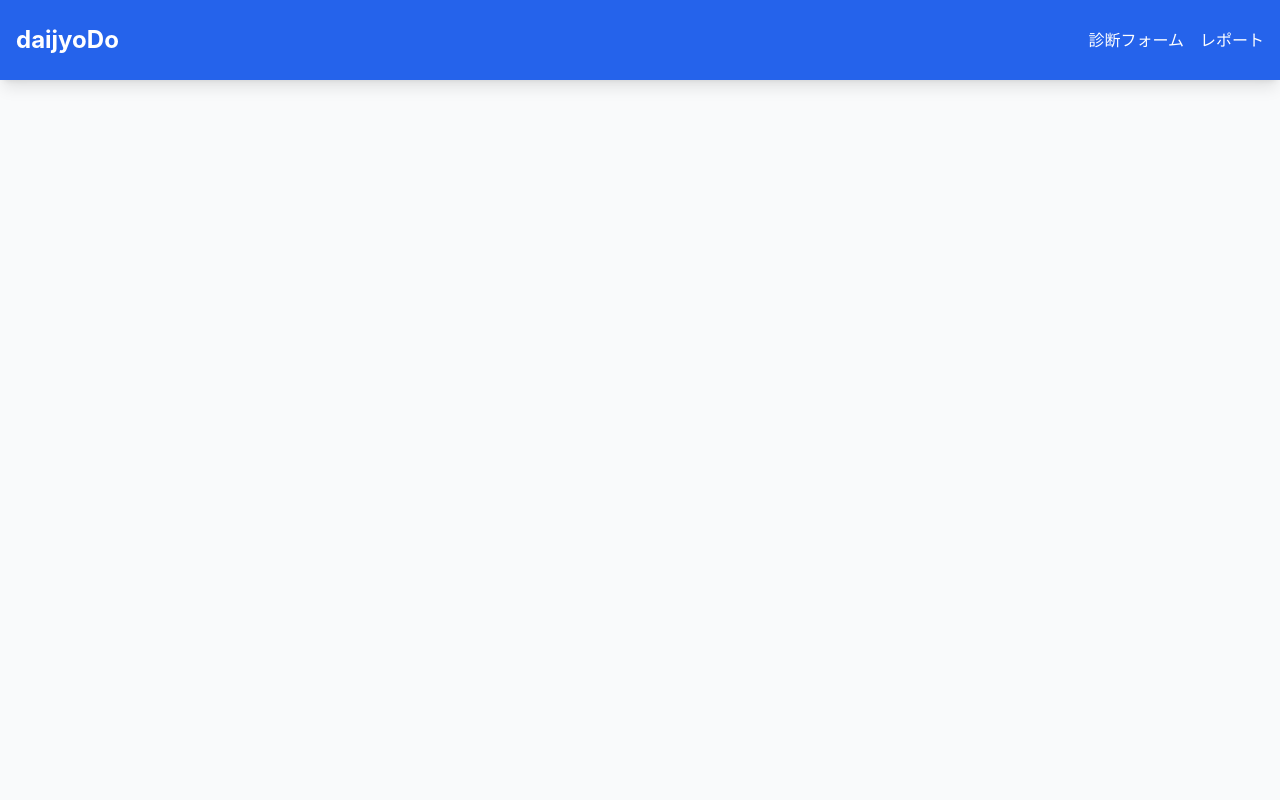
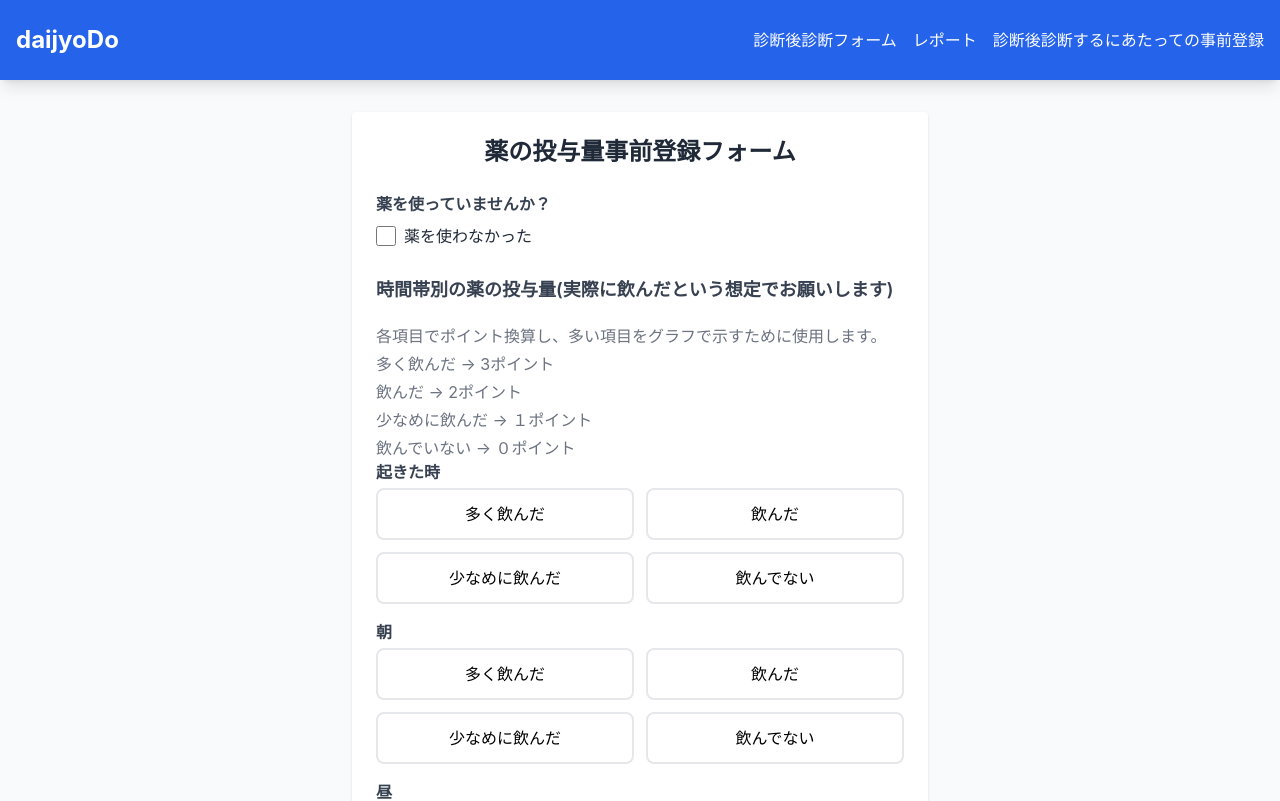
Before and after one commit to IkedasanNoMusoudo/taityoDo, a React (Vite) app: page /register in a window 1280 px wide. Before the commit this address had no page. Shown: the top 801 px of the page. Built offline with nearby package versions, Linux system fonts and the light colour scheme.

Commit message:
登録画面と診断評価のグラフの結果機能をポイント換算で一旦実装しました

```diff
--- a/src/App.tsx
+++ b/src/App.tsx
@@ -2,12 +2,15 @@ import { Routes, Route } from 'react-router-dom'
 import DiagnosisForm from './components/DiagnosisForm'
 import ReportView from './components/ReportView'
 import Layout from './components/Layout'
+import RegisterForm from './components/RegisterForm'
+
 
 function App() {
   return (
     <Layout>
       <Routes>
         <Route path="/" element={<DiagnosisForm />} />
+        <Route path="/register" element={<RegisterForm />} />
         <Route path="/report" element={<ReportView />} />
       </Routes>
     </Layout>
--- a/src/components/DiagnosisForm.tsx
+++ b/src/components/DiagnosisForm.tsx
@@ -123,6 +123,13 @@ const DiagnosisForm = () => {
             <h2 className="text-xl font-semibold text-gray-700 mb-4">
               1. 時間帯別の薬の投与量を記録してください
             </h2>
+            <div className='grid grid-rows-5 gap-1 mb-3'>
+              <p className="text-gray-500">各項目でポイント換算し、多い項目をグラフで示します。</p>
+              <p className="text-gray-500"> 多く飲んだ → 3ポイント</p>
+              <p className="text-gray-500">飲んだ → 2ポイント</p>
+              <p className="text-gray-500">少なめに飲んだ → １ポイント</p>
+              <p className="text-gray-500">飲んでいない → ０ポイント</p>
+            </div>
             {formData.skipMedication ? (
               <p className="text-gray-500 italic mb-4">
                 ※「薬を使わない」が選択されているため、入力できません。
@@ -214,8 +221,8 @@ const DiagnosisForm = () => {
             <button
               type="submit"
               disabled={
-                !formData.healthCondition &&
-                Object.values(formData.medicationLevel).some((v) => v === null)
+                !formData.healthCondition ||
+                (!formData.skipMedication && Object.values(formData.medicationLevel).some((v) => v === null))
               }
               className="w-full bg-blue-600 text-white py-4 px-6 rounded-lg font-semibold text-lg hover:bg-blue-700 disabled:bg-gray-300 disabled:cursor-not-allowed transition-colors"
             >
--- a/src/components/Layout.tsx
+++ b/src/components/Layout.tsx
@@ -16,10 +16,13 @@ const Layout = ({ children }: LayoutProps) => {
             </Link>
             <nav className="space-x-4">
               <Link to="/" className="hover:text-blue-200 transition-colors">
-                診断フォーム
+                診断後診断フォーム
               </Link>
               <Link to="/report" className="hover:text-blue-200 transition-colors">
                 レポート
+              </Link>
+              <Link to="/register" className="hover:text-blue-200 transition-colors">
+                診断後診断するにあたっての事前登録
               </Link>
             </nav>
           </div>
--- /dev/null
+++ b/src/components/RegisterForm.tsx
@@ -0,0 +1,173 @@
+import { useState } from 'react'
+import { useNavigate } from 'react-router-dom'
+import { DiagnosisData, MedicationLevel, TimeSlot } from '../types'
+
+const RegisterForm = () => {
+  const navigate = useNavigate()
+
+  const timeSlots: TimeSlot[] = ['起きた時', '朝', '昼', '夜', '寝る前']
+  const medicationLevels: MedicationLevel[] = ['多く飲んだ', '飲んだ', '少なめに飲んだ', '飲んでない']
+
+  const initialMedication = Object.fromEntries(
+    timeSlots.map((slot) => [slot, null])
+  ) as Record<TimeSlot, MedicationLevel | null>
+
+  const [formData, setFormData] = useState<DiagnosisData>({
+    medicationLevel: initialMedication,
+    healthCondition: null,
+    consultation: '',
+    timestamp: new Date().toISOString(),
+    tonyoUsed: false,
+    skipMedication: false
+  })
+
+  const [isModalOpen, setIsModalOpen] = useState(false)
+
+  const handleSubmit = (e: React.FormEvent) => {
+    e.preventDefault()
+
+    try {
+      const existingData = localStorage.getItem('diagnosisData')
+      const dataArray = existingData ? JSON.parse(existingData) : []
+      const newData = {
+        ...formData,
+        id: Date.now().toString()
+      }
+      dataArray.push(newData)
+      localStorage.setItem('diagnosisData', JSON.stringify(dataArray))
+
+      setIsModalOpen(true)
+      setFormData({
+        ...formData,
+        medicationLevel: initialMedication,
+        skipMedication: false,
+        timestamp: new Date().toISOString()
+      })
+    } catch (error) {
+      console.error("送信エラー:", error)
+    }
+  }
+
+  return (
+    <div className="max-w-xl mx-auto p-6 bg-white rounded shadow">
+      <h1 className="text-2xl font-bold text-gray-800 mb-6 text-center">
+        薬の投与量事前登録フォーム
+      </h1>
+
+      <form onSubmit={handleSubmit} className="space-y-6">
+        {/* 薬を使っていない */}
+        <div>
+          <label className="font-semibold text-gray-700">薬を使っていませんか？</label>
+          <div className="mt-2">
+            <label className="inline-flex items-center">
+              <input
+                type="checkbox"
+                checked={formData.skipMedication}
+                onChange={(e) => {
+                  const checked = e.target.checked
+                  setFormData((prev) => ({
+                    ...prev,
+                    skipMedication: checked,
+                    medicationLevel: checked ? initialMedication : prev.medicationLevel
+                  }))
+                }}
+                className="form-checkbox h-5 w-5 text-blue-600"
+              />
+              <span className="ml-2 text-gray-800">薬を使わなかった</span>
+            </label>
+          </div>
+        </div>
+
+        {/* 投与量選択 */}
+        <div>
+          <h2 className="text-lg  font-semibold text-gray-700 mb-5">
+            時間帯別の薬の投与量(実際に飲んだという想定でお願いします)
+          </h2>
+          <div className='grid grid-rows-5 gap-1'>
+            <p className="text-gray-500">各項目でポイント換算し、多い項目をグラフで示すために使用します。</p>
+            <p className="text-gray-500"> 多く飲んだ → 3ポイント</p>
+            <p className="text-gray-500">飲んだ → 2ポイント</p>
+            <p className="text-gray-500">少なめに飲んだ → １ポイント</p>
+            <p className="text-gray-500">飲んでいない → ０ポイント</p>
+          </div>
+          {formData.skipMedication && (
+            <p className="text-gray-500 italic mb-2">
+              ※「薬を使わない」が選択されているため、入力できません。
+            </p>
+          )}
+          {timeSlots.map((slot) => (
+            <fieldset key={slot} className="mb-4" disabled={formData.skipMedication}>
+              <legend className="font-semibold text-gray-700 mb-1">{slot}</legend>
+              <div className="grid grid-cols-2 gap-3">
+                {medicationLevels.map((level) => (
+                  <label
+                    key={level}
+                    className={`p-3 border-2 rounded-lg cursor-pointer transition-colors ${
+                      formData.medicationLevel[slot] === level
+                        ? 'border-blue-500 bg-blue-50'
+                        : 'border-gray-200 hover:border-gray-300'
+                    }`}
+                  >
+                    <input
+                      type="radio"
+                      name={slot}
+                      value={level}
+                      checked={formData.medicationLevel[slot] === level}
+                      onChange={() =>
+                        setFormData((prev) => ({
+                          ...prev,
+                          medicationLevel: {
+                            ...prev.medicationLevel,
+                            [slot]: level
+                          }
+                        }))
+                      }
+                      className="sr-only"
+                    />
+                    <span className="block text-center">{level}</span>
+                  </label>
+                ))}
+              </div>
+            </fieldset>
+          ))}
+        </div>
+
+        {/* 送信 */}
+        <div className="pt-2">
+          <button
+            type="submit"
+            disabled={
+              !formData.skipMedication &&
+              Object.values(formData.medicationLevel).some((v) => v === null)
+            }
+            className="w-full bg-blue-600 text-white py-3 px-6 rounded-lg font-semibold text-lg hover:bg-blue-700 disabled:bg-gray-300 disabled:cursor-not-allowed transition-colors"
+          >
+            レポートを出す
+          </button>
+        </div>
+
+        {/* モーダル */}
+        {isModalOpen && (
+          <div className="fixed inset-0 flex items-center justify-center bg-black bg-opacity-40 z-50">
+            <div className="bg-white p-6 rounded-lg shadow-lg max-w-sm text-center">
+              <h2 className="text-2xl font-bold text-green-700 mb-4">記録完了！</h2>
+              <p className="text-gray-700 mb-6">ご記録ありがとうございました 😊</p>
+              <button
+                onClick={() => {
+                  setIsModalOpen(false)
+                  navigate('/report')
+                }}
+                className="bg-blue-600 text-white px-6 py-2 rounded hover:bg-blue-700 transition"
+              >
+                閉じる
+              </button>
+            </div>
+          </div>
+        )}
+      </form>
+    </div>
+  )
+}
+
+
+export default RegisterForm
--- a/src/components/ReportView.tsx
+++ b/src/components/ReportView.tsx
@@ -195,6 +195,22 @@ const ReportView = () => {
               </ResponsiveContainer>
             </div>
 
+            {/** 後で削除してもよい */}
+            <div className="pt-4">
+              <button
+                type="button"
+                onClick={() => {
+                  if (window.confirm('本当に保存されたレポートを削除しますか？')) {
+                    localStorage.removeItem('diagnosisData')
+                    alert('保存されたレポートデータを削除しました')
+                  }
+                }}
+                className="w-full bg-red-500 text-white py-3 px-6 rounded-lg font-semibold text-lg hover:bg-red-600 transition-colors"
+              >
+                レポートデータをリセット
+              </button>
+            </div>
+
           </div>
         )}
       </div>
```
